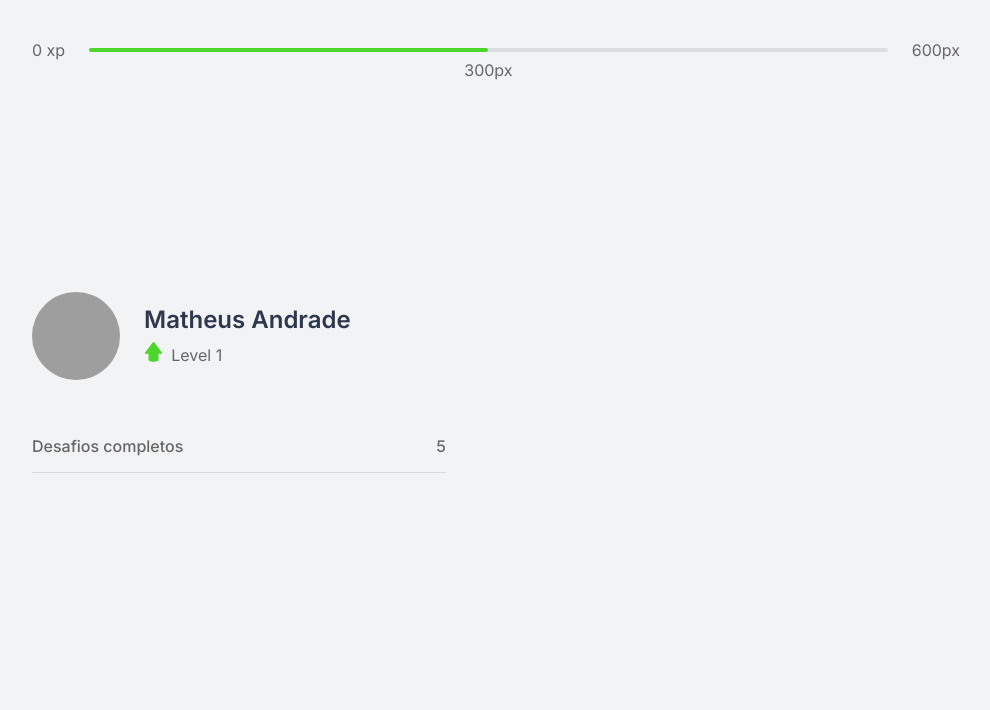
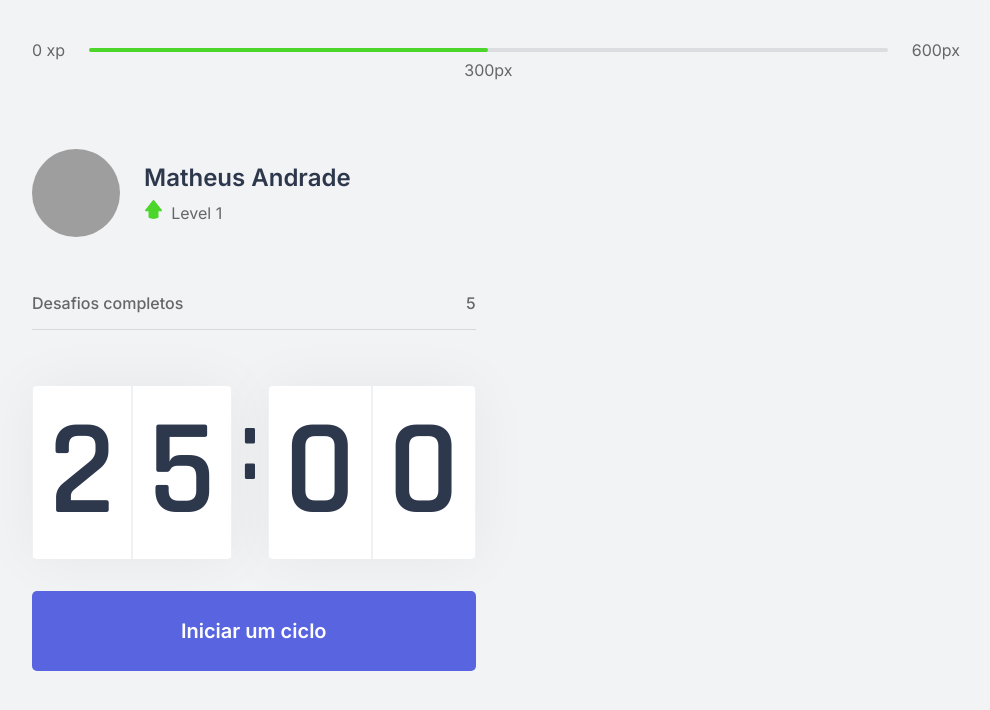
Before and after one commit to matheusinfo/move-it, a Next.js app: page / in a window 1280 px wide. Shown: the top 710 px of the page, without its empty margins (144-1134 px from the left). Built offline with nearby package versions, Linux system fonts and the light colour scheme; grey boxes are pictures that could not be loaded.

Commit message:
feat: add countdown

```diff
--- /dev/null
+++ b/src/components/Countdown/index.tsx
@@ -0,0 +1,49 @@
+import { useState, useEffect } from 'react'
+
+import { Container, Counter, Button } from './styles'
+
+export function Countdown(){
+    const [time, setTime] = useState(25*60)
+    const [active, setActive] = useState(false)
+
+    const minutes = Math.floor(time/60);
+    const seconds = time%60;
+
+    const [minuteLeft, minuteRight] = String(minutes).padStart(2, '0').split('');
+    const [secondLeft, secondRight] = String(seconds).padStart(2, '0').split('');
+
+    function startCountDown(){
+        setActive(active)
+    }
+
+    useEffect(() => {
+        if(active && time > 0){
+            setTimeout(() => {
+                setTime(time - 1)
+            }, 1000)
+        }
+    }, [active, time])
+
+    return (
+        <Container>
+            <Counter>
+                <div>
+                    <span>{minuteLeft}</span>
+                    <span>{minuteRight}</span>
+                </div>
+                <span>:</span>
+                <div>
+                    <span>{secondLeft}</span>
+                    <span>{secondRight}</span>
+                </div>
+            </Counter>
+
+            <Button
+                type="button"
+                onClick={startCountDown}
+            >
+                Iniciar um ciclo
+            </Button>
+        </Container>
+    )
+}
--- /dev/null
+++ b/src/components/Countdown/styles.ts
@@ -0,0 +1,58 @@
+import styled from 'styled-components'
+
+export const Container = styled.div`
+    display: flex;
+    flex-direction: column;
+    align-items: center;
+    font-family: Rajdhani;
+    font-weight: 600;
+    color: var(--title);
+`
+
+export const Counter = styled.div`
+    display: flex;
+
+    div{
+        flex: 1;
+        display: flex;
+        align-items: center;
+        justify-content: space-evenly;
+        background: var(--white);
+        box-shadow: 0 0 60px rgba(0,0,0,0.05);
+        border-radius: 5px;
+        font-size: 8.5rem;
+        text-align: center;
+
+        span{
+            min-width: 100px;
+            padding: 0 15px;
+            border-right: 1px solid #f0f1f3;
+            border-left: 1px solid #f0f1f3;
+        }
+    }
+
+    >span{
+        font-size: 6.25rem;
+        margin: 0 0.5rem;
+    }
+`
+
+export const Button = styled.button`
+    width: 100%;
+    height: 5rem;
+    margin-top: 2rem;
+    display: flex;
+    align-items: center;
+    justify-content: center;
+    border: 0;
+    border-radius: 5px;
+    background: var(--blue);
+    color: var(--white);
+    font-size: 1.25rem;
+    font-weight: 600;
+    transition: background-color 0.2s;
+
+    &:hover{
+        background: var(--blue-dark);
+    }
+`
--- a/src/components/index.ts
+++ b/src/components/index.ts
@@ -1,3 +1,4 @@
 export * from './ExperienceBar'
 export * from './Profile'
 export * from './CompletedChallenges'
+export * from './Countdown'
--- a/src/pages/_document.tsx
+++ b/src/pages/_document.tsx
@@ -5,6 +5,7 @@
         return (
             <Html>
                 <Head>
+                    <link rel="shortcut icon" href="favicon.png" type="image/png"/>
                     <link rel="preconnect" href="https://fonts.gstatic.com"/>
                     <link href="https://fonts.googleapis.com/css2?family=Inter:wght@400;500;600&family=Rajdhani:wght@600&display=swap" rel="stylesheet"/>
                 </Head>
--- a/src/pages/index.tsx
+++ b/src/pages/index.tsx
@@ -1,15 +1,22 @@
 import { Container, Section, LeftContainer } from './styles'
-import { ExperienceBar, Profile, CompletedChallenges } from '../components'
+import { ExperienceBar, Profile, CompletedChallenges, Countdown } from '../components'
+
+import Head from 'next/head'
 
 export default function Home() {
   return (
     <Container>
+      <Head>
+        <title>Inicio | move.it</title>
+      </Head>
+
       <ExperienceBar/>
 
       <Section>
           <LeftContainer>
             <Profile/>
             <CompletedChallenges/>
+            <Countdown/>
           </LeftContainer>
 
           <div>
```
